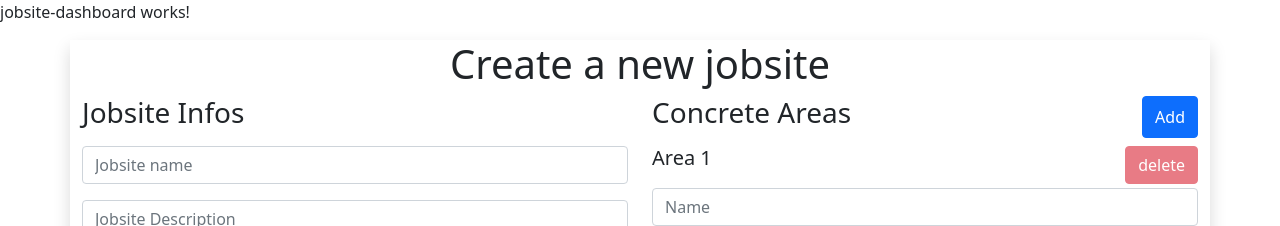
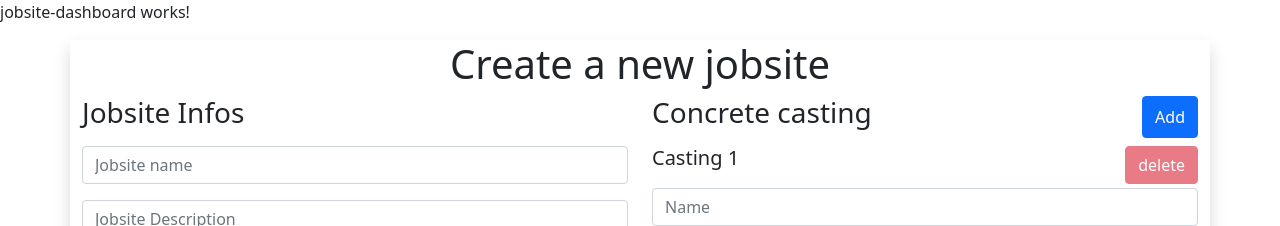
Before and after one commit to AutomeEdwin/myConcreteCasting, an Angular app in the folder frontend/: page /dashboard in a window 1280 px wide. Shown: the top 226 px of the page. Built offline with nearby package versions, Linux system fonts and the light colour scheme.

Commit message:
renaming

```diff
--- a/frontend/src/app/new-jobsite/new-jobsite.component.html
+++ b/frontend/src/app/new-jobsite/new-jobsite.component.html
@@ -36,7 +36,7 @@
       <div class="col">
         <!--Right row header-->
         <div class="d-flex justify-content-between">
-          <h3>Concrete Areas</h3>
+          <h3>Concrete casting</h3>
           <button (click)="addConcreteArea()" class="btn btn-primary">
             Add
           </button>
@@ -49,7 +49,7 @@
           class="form-group py-2"
         >
           <div class="d-flex justify-content-between">
-            <h5>Area {{ i + 1 }}</h5>
+            <h5>Casting {{ i + 1 }}</h5>
             <button
               (click)="removeConcreteArea(i)"
               class="btn btn-danger"
```
